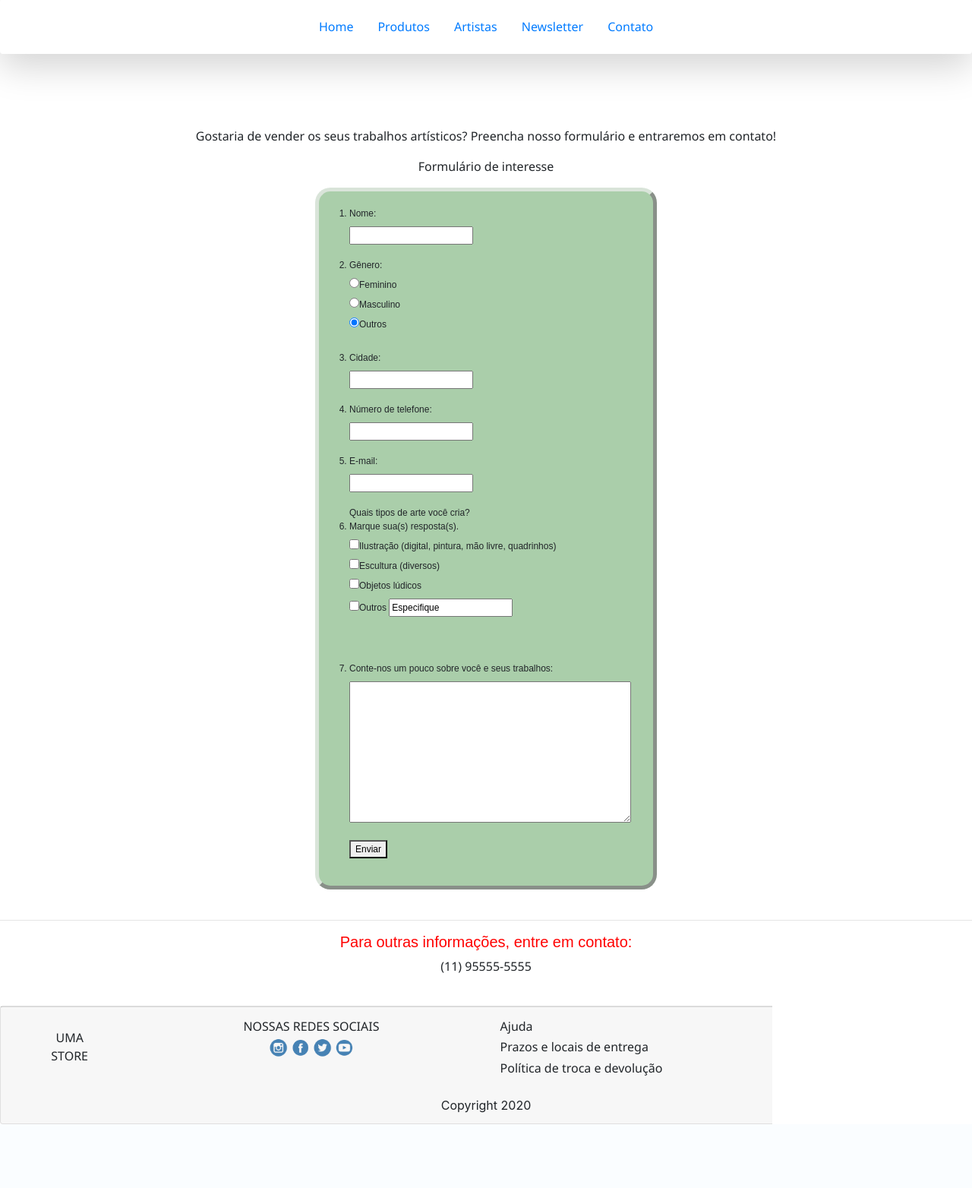
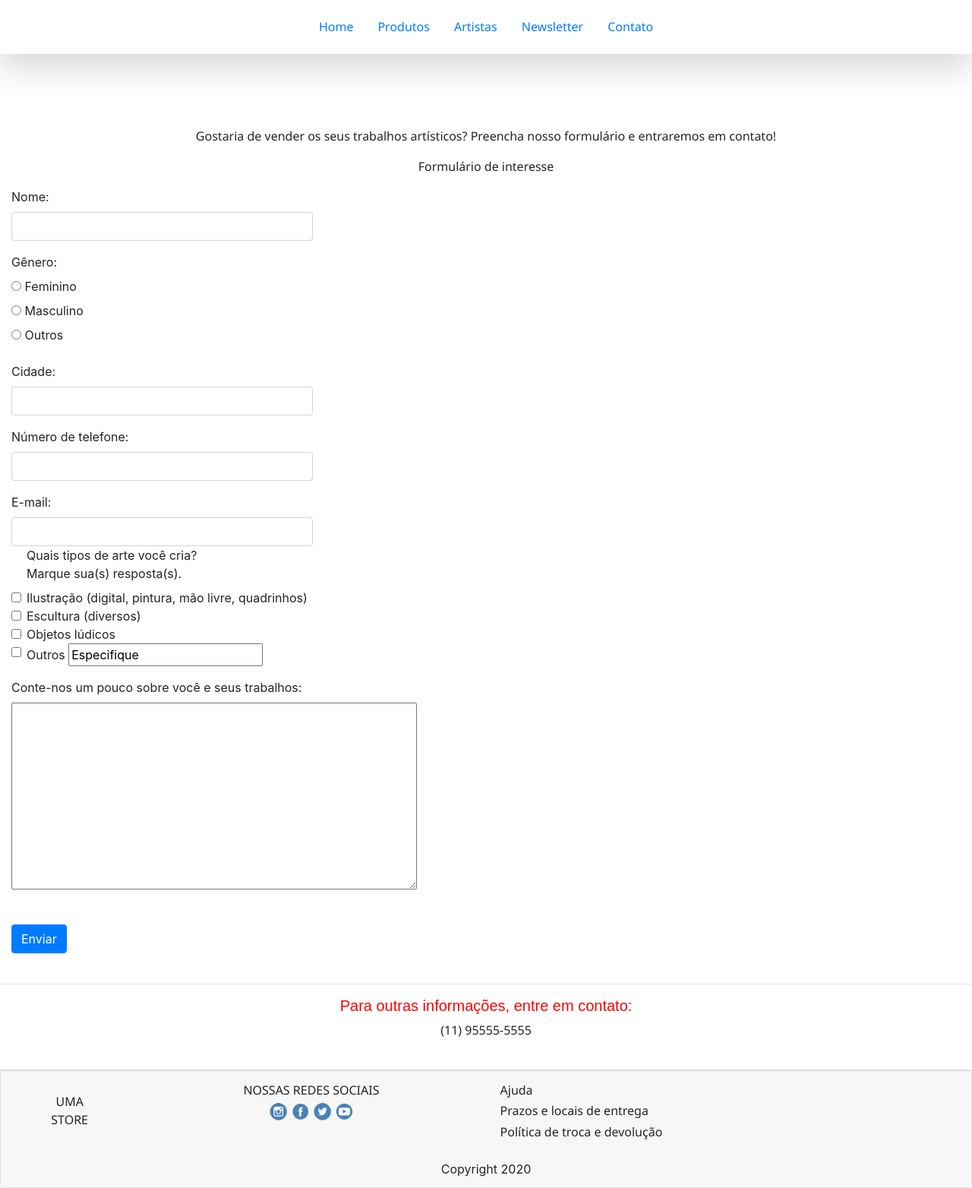
Before and after one commit to GabMenacho/Projeto-Site, a PHP site: page /contato.php in a window 1280 px wide. Shown: the part 232-1796 px from the top of the page at 76% size. Before the commit the page ends 1712 px from the top, so only its background shows below. Run offline with PHP 8.4, Linux system fonts and the light colour scheme.

Commit message:
formulario bootstrap atualizado

```diff
--- a/HTML/contato.php
+++ b/HTML/contato.php
@@ -14,57 +14,70 @@
             include_once "../PHP/includes/navegacao.php";
     ?>
 
-        <br>
-        <br>
+    <br>
+    <br>
 
-        <p>Gostaria de vender os seus trabalhos artísticos? Preencha nosso formulário e entraremos em contato!</p>
+    <p>Gostaria de vender os seus trabalhos artísticos? Preencha nosso formulário e entraremos em contato!</p>
 
-        <p>Formulário de interesse</p>
+    <p>Formulário de interesse</p>
 
-            <div align ="center">
-                <form class="forminteresse">
-                 <ol type="1">
-                    <li><label for="pname">Nome:</label></li>
+            <form>
+                <div class="col-md-4">
+                    <div class="form-group">
+                        <label for="pname" >Nome:</label>
+                        <input type="text" class="form-control" id="pname" name="fnome">
+                    </div>
 
-                    <input type="text" id="pname" name="fnome"><br><br>
+                    <div class="form-group">
+                    <label for="pgenero">Gênero:</label><br>
+                    <input type="radio" id="feminino" class="form-radio-input" name="genero" value="feminino-selecionado">
+                    <label for="feminino" class="form-radio-label">Feminino</label><br>
+                    <input type="radio" id="masculino" name="genero" value="masculino-selecionado">
+                    <label for="masculino">Masculino</label><br>
+                    <input type="radio" id="outros" name="genero" value="outros-selecionado">
+                    <label for="outros">Outros</label>
+                    </div>
 
-                    <li><label for="pgenero">Gênero:</label></li>
-                    <input type="radio" id="feminino" name="genero" value="feminino-selecionado"><label for="feminino">Feminino</label>
-                    <br>
-	                <input type="radio" id="masculino" name="genero" value="masculino-selecionado"><label for="masculino">Masculino</label>
-                    <br>
-                    <input type="radio" id="outros" name="genero" value="outros-selecionado" checked><label for="outros">Outros</label>
-	                <br>
-	                <br>
+                    <div class = "form-group">
+                    <label for="mail">Cidade:</label>
+                    <input type="text" id="cidade" class="form-control" name="city">
+                    </div>
 
-                    <li><label for="mail">Cidade:</label></li>
+                    <div class = "form-group">
+                    <label for="num">Número de telefone:</label>
+                    <input type="number" id="num" class="form-control" name="num">
+                    </div>
 
-                    <input type="text" id="cidade" name="city"><br><br>
+                    <div class = "form-groupd">
+                    <label for="mail">E-mail:</label>
+                    <input type="email" id="mail" class="form-control">
+                    </div>
 
-                    <li><label for="num">Número de telefone:</label></li>
+                    <div class = "form-group form-check">
+                    <label>Quais tipos de arte você cria?<br>Marque sua(s) resposta(s).</label><br>
 
-                    <input type="number" id="num" name="num"><br><br>
+                    <input type="checkbox" id="ilustracao" class = "form-check-input" name="ilustracao" value="ilustracao">
+                    <label for="ilustracao" class = "form-check-label" >Ilustração (digital, pintura, mão livre, quadrinhos)</label><br>
 
-                    <li><label for="mail">E-mail:</label></li>
+                    <input type="checkbox" id="escultura" class = "form-check-input" name="escultura" value="escultura">
+                    <label for="escultura" class = "form-check-label">Escultura (diversos)</label><br>
 
-                    <input type="mail" id="mail"><br><br>
+                    <input type="checkbox" id="objetos" class = "form-check-input" name="objetos" value="objetos">
+                    <label for="objetos" class = "form-check-label">Objetos lúdicos</label><br>
 
-                    <li><label>Quais tipos de arte você cria?<br>Marque sua(s) resposta(s).</label></li>
-                    <input type="checkbox" id="ilustracao" name="ilustracao" value="ilustracao"><label for="ilustracao">Ilustração (digital, pintura, mão livre, quadrinhos)</label><br>
-                    <input type="checkbox" id="escultura" name="escultura" value="escultura"><label for="escultura">Escultura (diversos)</label><br>
-                    <input type="checkbox" id="objetos" name="objetos" value="objetos"><label for="objetos">Objetos lúdicos</label><br>
-                    <input type="checkbox" id="outros" name="outros" value="outros"><label for="outros">Outros</label> <input type="text" id="escreva" name="escreva" value="Especifique"><br><br>
-                    <br><br>
+                    <input type="checkbox" id="outros" class = "form-check-input" name="outros" value="outros">
+                    <label for="outros" class = "form-check-label">Outros</label>
+                    <input type="text" id="escreva" name="escreva" value="Especifique">
+                    </div>
 
-                    <li><label for="msg">Conte-nos um pouco sobre você e seus trabalhos:</label></li>
+                    <div class = "form-group">
+                    <label for="msg">Conte-nos um pouco sobre você e seus trabalhos:</label><br>
+                    <textarea id="msg" rows="10" cols="50"></textarea><br><br>
+                    </div>
 
-                    <textarea id="msg" rows="10" cols="50"></textarea><br><br>
-
-
-                    <button onclick="botaoEnviar()">Enviar</button>
-                    </ol>
-                </form>
-            </div>
+                    <button type = "submit" class="btn btn-primary" onclick="botaoEnviar()">Enviar</button>
+                </div>
+            </form>
       <br>
 
       <hr>
```
